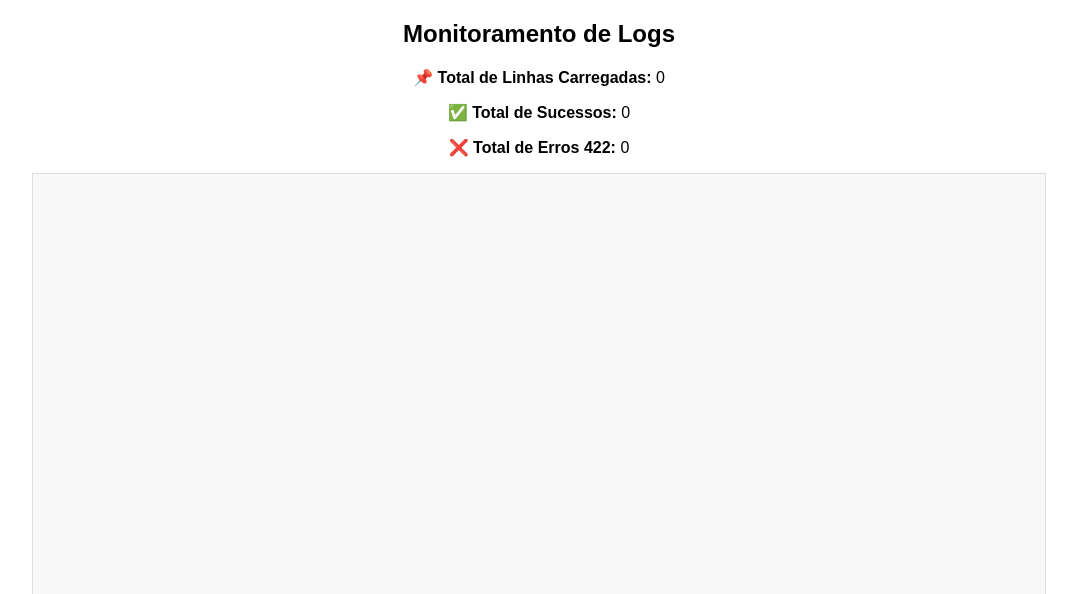
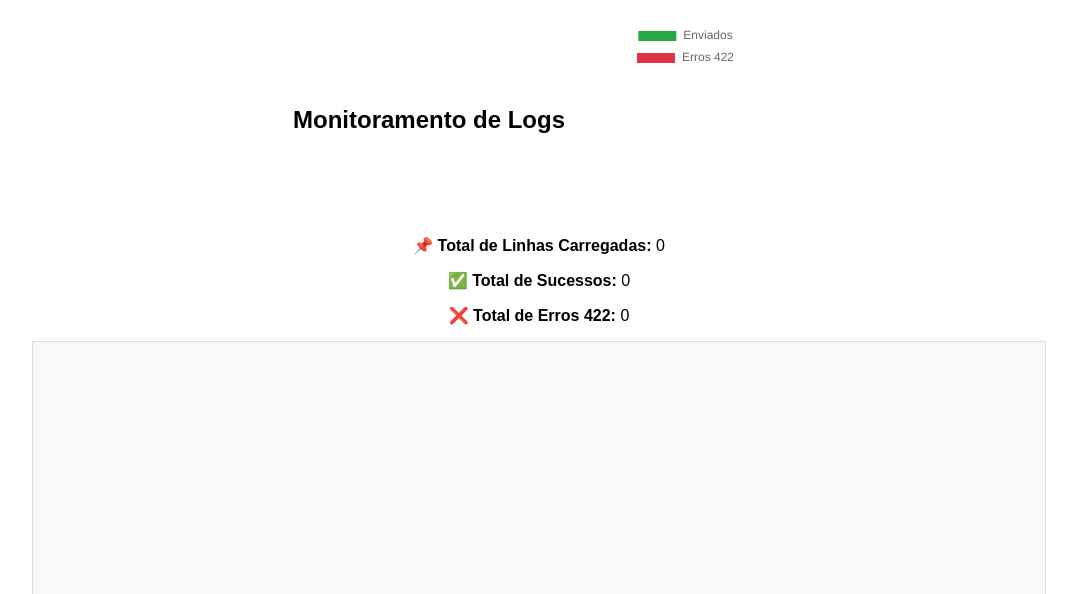
Before and after one commit to CassioFonseca001/contact_systeme, a Flask app: page /logs-page in a window 1280 px wide. Shown: the top 594 px of the page, without its empty margins (101-1178 px from the left). Run offline with Flask 3, Linux system fonts and the light colour scheme; data that the repository does not hold is empty.

Commit message:
Update logs.html

```diff
--- a/templates/logs.html
+++ b/templates/logs.html
@@ -28,10 +28,25 @@
             color: green;
             font-weight: bold;
         }
+        .header-container {
+            display: flex;
+            align-items: center;
+            justify-content: center;
+        }
+        .chart-container {
+            width: 200px;
+            height: 200px;
+            margin-left: 20px;
+        }
     </style>
 </head>
 <body>
-    <h2>Monitoramento de Logs</h2>
+    <div class="header-container">
+        <h2>Monitoramento de Logs</h2>
+        <div class="chart-container">
+            <canvas id="statusChart"></canvas>
+        </div>
+    </div>
 
     <p><strong>📌 Total de Linhas Carregadas:</strong> <span id="total-linhas">0</span></p>
     <p><strong>✅ Total de Sucessos:</strong> <span id="status-sucesso">0</span></p>
@@ -40,7 +55,6 @@
     <div id="log-container"></div>
 
     <script src="https://cdn.jsdelivr.net/npm/chart.js"></script>
-    <canvas id="statusChart" width="400" height="200"></canvas>
 
     <script>
         let logContainer = document.getElementById("log-container");
@@ -60,12 +74,12 @@
                 }]
             },
             options: {
-                responsive: true
+                responsive: true,
+                maintainAspectRatio: false
             }
         });
 
-        function atualizarGrafico(sucessos, erros) {
-            statusChart.data.datasets[0].data = [sucessos, erros];
+        function atualizarGrafico() {
             statusChart.update();
         }
 
@@ -79,26 +93,25 @@
                 let logLine = document.createElement("p");
                 logLine.textContent = log;
 
-                if (log.includes("❌ Total de erros 422:")) {
-                    let valor = log.split(": ")[1];
-                    totalErros = parseInt(valor) || 0;
+                if (log.includes("Enviado com sucesso")) {
+                    totalEnviados++;
+                    statusSucesso.textContent = totalEnviados;
+                }
+
+                if (log.includes("Erro 422")) {
+                    totalErros++;
                     status422.textContent = totalErros;
                 }
 
-                if (log.includes("✅ Total de sucessos:")) {
-                    let valor = log.split(": ")[1];
-                    totalEnviados = parseInt(valor) || 0;
-                    statusSucesso.textContent = totalEnviados;
-                }
-
-                if (log.includes("📌 Total de linhas carregadas:")) {
+                if (log.includes("Total de linhas carregadas:")) {
                     let valor = log.split(": ")[1];
                     totalLinhas.textContent = valor;
                 }
 
                 logContainer.appendChild(logLine);
                 logContainer.scrollTop = logContainer.scrollHeight;
-                atualizarGrafico(totalEnviados, totalErros);
+                statusChart.data.datasets[0].data = [totalEnviados, totalErros];
+                atualizarGrafico();
             };
 
             eventSource.onerror = function() {
```
